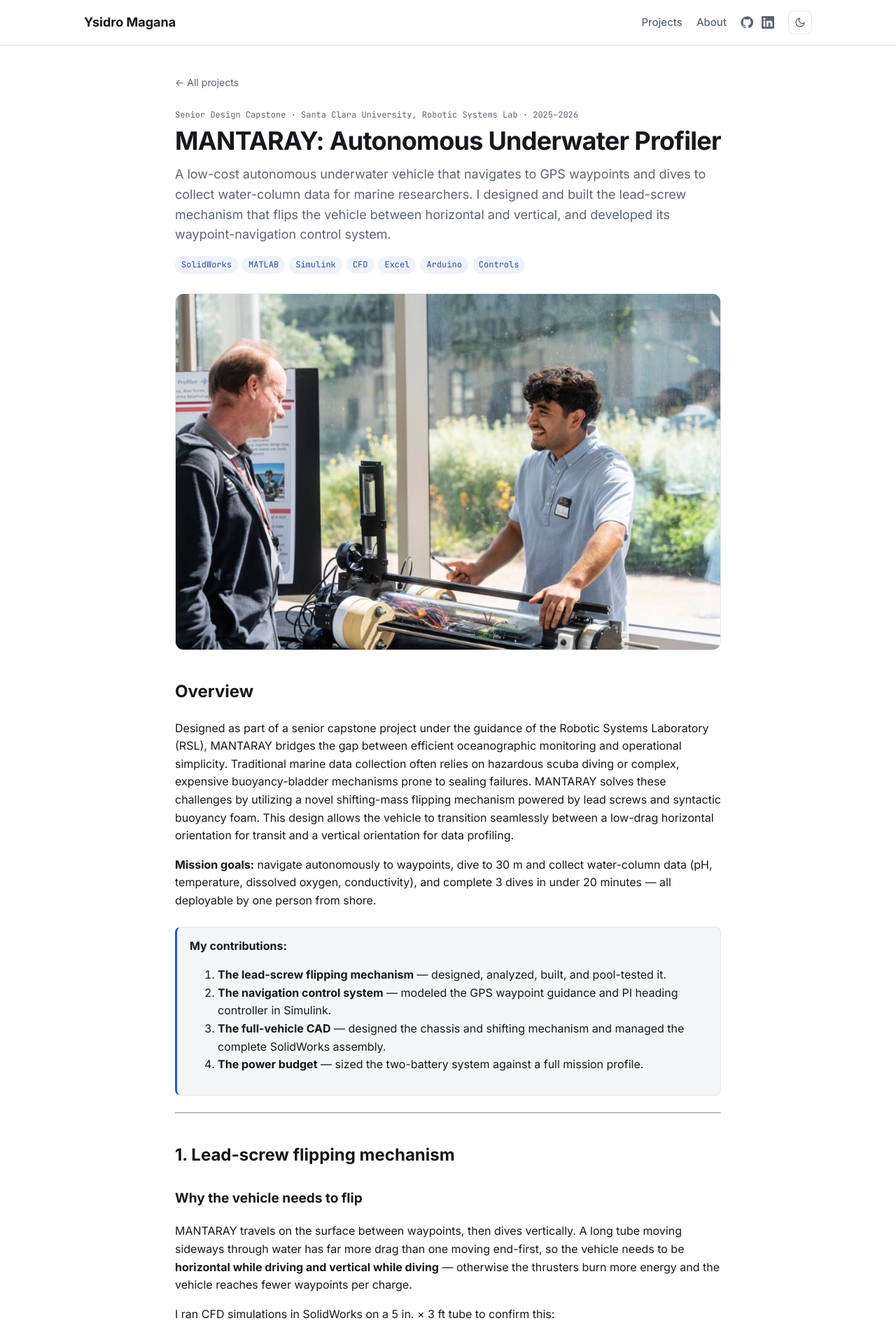
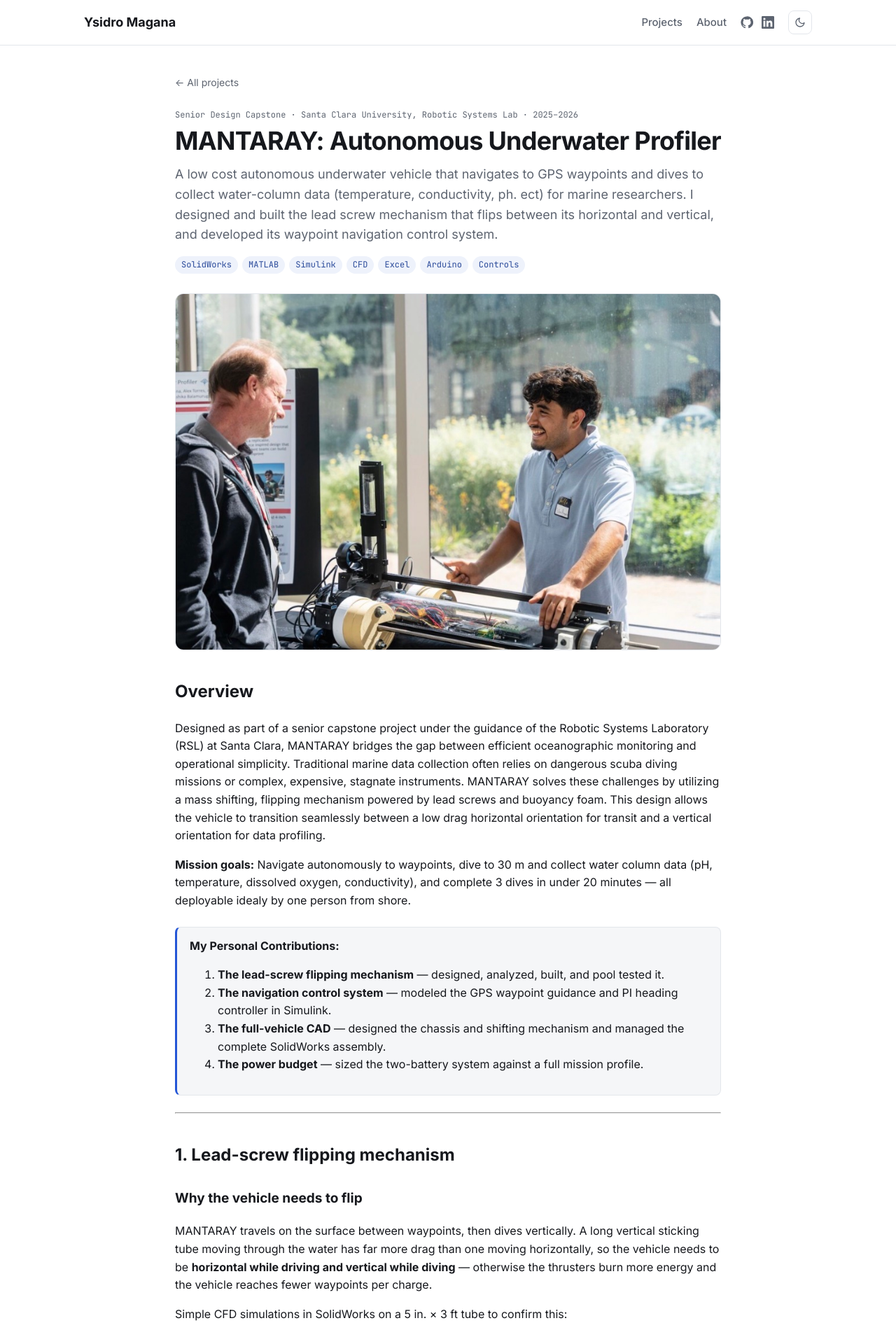
Before and after one commit to ymagana14/ymagana14.github.io, a Jekyll site: the page built from _projects/MANTARAY.md, in a window 1280 px wide. Shown: the top 1920 px of the page at 70% size. Built offline with Jekyll 4.4.1, drawn with Linux system fonts in a browser that asks for light colours; part of the change alters nothing that is shown; some of the changed text lies outside the part shown.

````diff
--- a/_projects/MANTARAY.md
+++ b/_projects/MANTARAY.md
@@ -1,7 +1,7 @@
 ---
 title: "MANTARAY: Autonomous Underwater Profiler"
 context: Senior Design Capstone · Santa Clara University, Robotic Systems Lab · 2025–2026
-summary: A low-cost autonomous underwater vehicle that navigates to GPS waypoints and dives to collect water-column data for marine researchers. I designed and built the lead-screw mechanism that flips the vehicle between horizontal and vertical, and developed its waypoint-navigation control system.
+summary: A low cost autonomous underwater vehicle that navigates to GPS waypoints and dives to collect water-column data (temperature, conductivity, ph. ect) for marine researchers. I designed and built the lead screw mechanism that flips between its horizontal and vertical, and developed its waypoint navigation control system.
 tags: [SolidWorks, MATLAB, Simulink, CFD, Excel, Arduino, Controls]
 image: /assets/img/projects/MANTARAY/cover.jpg
 order: 1
@@ -9,13 +9,13 @@ order: 1
 
 ## Overview
 
-Designed as part of a senior capstone project under the guidance of the Robotic Systems Laboratory (RSL), MANTARAY bridges the gap between efficient oceanographic monitoring and operational simplicity. Traditional marine data collection often relies on hazardous scuba diving or complex, expensive buoyancy-bladder mechanisms prone to sealing failures. MANTARAY solves these challenges by utilizing a novel shifting-mass flipping mechanism powered by lead screws and syntactic buoyancy foam. This design allows the vehicle to transition seamlessly between a low-drag horizontal orientation for transit and a vertical orientation for data profiling.
+Designed as part of a senior capstone project under the guidance of the Robotic Systems Laboratory (RSL) at Santa Clara, MANTARAY bridges the gap between efficient oceanographic monitoring and operational simplicity. Traditional marine data collection often relies on dangerous scuba diving missions or complex, expensive, stagnate instruments. MANTARAY solves these challenges by utilizing a mass shifting, flipping mechanism powered by lead screws and buoyancy foam. This design allows the vehicle to transition seamlessly between a low drag horizontal orientation for transit and a vertical orientation for data profiling.
 
-**Mission goals:** navigate autonomously to waypoints, dive to 30 m and collect water-column data (pH, temperature, dissolved oxygen, conductivity), and complete 3 dives in under 20 minutes — all deployable by one person from shore.
+**Mission goals:** Navigate autonomously to waypoints, dive to 30 m and collect water column data (pH, temperature, dissolved oxygen, conductivity), and complete 3 dives in under 20 minutes — all deployable idealy by one person from shore.
 
 <div class="callout" markdown="1">
-**My contributions:**
-1. **The lead-screw flipping mechanism** — designed, analyzed, built, and pool-tested it.
+**My Personal Contributions:**
+1. **The lead-screw flipping mechanism** — designed, analyzed, built, and pool tested it.
 2. **The navigation control system** — modeled the GPS waypoint guidance and PI heading controller in Simulink.
 3. **The full-vehicle CAD** — designed the chassis and shifting mechanism and managed the complete SolidWorks assembly.
 4. **The power budget** — sized the two-battery system against a full mission profile.
@@ -27,14 +27,16 @@ Designed as part of a senior capstone project under the guidance of the Robotic
 
 ### Why the vehicle needs to flip
 
-MANTARAY travels on the surface between waypoints, then dives vertically. A long tube moving sideways through water has far more drag than one moving end-first, so the vehicle needs to be **horizontal while driving and vertical while diving** — otherwise the thrusters burn more energy and the vehicle reaches fewer waypoints per charge.
+MANTARAY travels on the surface between waypoints, then dives vertically. A long vertical sticking tube moving through the water has far more drag than one moving horizontally, so the vehicle needs to be **horizontal while driving and vertical while diving** — otherwise the thrusters burn more energy and the vehicle reaches fewer waypoints per charge.
 
-I ran CFD simulations in SolidWorks on a 5 in. × 3 ft tube to confirm this:
+Simple CFD simulations in SolidWorks on a 5 in. × 3 ft tube to confirm this:
 
 <div class="img-row">
   <figure><img src="/assets/img/projects/MANTARAY/cfd-horizontal.png" alt="CFD of a tube with flow along its length"><figcaption>Flow along the tube's length</figcaption></figure>
-  <figure><img src="/assets/img/projects/MANTARAY/cfd-vertical.png" alt="CFD of a tube with flow across it"><figcaption>Flow across the tube — much larger pressure region</figcaption></figure>
+  <figure><img src="/assets/img/projects/MANTARAY/cfd-vertical.png" alt="CFD of a tube with flow across it"><figcaption>Flow across the tube much larger pressure region</figcaption></figure>
 </div>
+
+One can see that moving braodside produces a much wider seperated wake and higher prssure drag than mvoing end on, yeilding a higher drag coefficient and much larger total drag force for the same speed. Demonstating why flipping the profiler's orientation is so important when using thrusters.
 
 ### Choosing the approach
 
@@ -62,7 +64,85 @@ There are very few actuators made for underwater use, so we were limited to the
 - Even in the worst case — displacing the buoyant force of the entire profiler — it needs about **1.6 N·m**, a **safety factor of ~2** on the stock servo. That meant **no custom gearbox was needed**.
 - I also checked the lowering torque to make sure the foam won't drift once positioned. It's positive, so the lead screw is **self-locking** and won't backdrive under load.
 
-I wrote these calculations as a MATLAB script so the team could re-run them as the design changed.
+I wrote these calculations as a MATLAB script so the team could re-run them as the design changed:
+
+<div class="callout code-callout" markdown="1">
+**MATLAB · Foam sizing, lead-screw torque, and backdrive check**
+
+```matlab
+clc;
+clear;
+
+% --- 1. DESIGN REQUIREMENTS & CONSTANTS ---
+rho_water = 1025;    % Density of saltwater (kg/m^3)
+rho_foam  = 192;     % Density of buoyancy foam (kg/m^3)
+g = 9.81;            % Gravity (m/s^2)
+
+% --- 2. PROFILER PROPERTIES (FIXED BODY) ---
+V_p = 0.033981464453;           % Volume of profiler hull (m^3)
+m_p = 20.4;                     % Mass of profiler (kg)
+x1 = 0.4572;                     % Distance of center of bouyacy of tube to refernce point
+x2 = 0.6858;                  % Center of Mass / LCG of the profiler (m)
+x3 = x2;                      % Rn they are the same distacance
+
+Fg = m_p*g*x2;
+Ft = rho_water*g*V_p
+
+a = 2*m_p*x2;
+b = rho_water*V_p*x1;
+c = x3*rho_foam;
+
+V_foam = ( a - b ) / c;
+
+fprintf(" Volume of foam needed to not cause a not rotational torque: %.6f mm^3 \n",V_foam*1e9)
+
+% Calculate required length of foam block (assuming it's a cylinder)
+d_buoyancy = 0.16;    % Diameter of foam block (m)
+A_foam = (pi * (d_buoyancy/2)^2); % Cross-sectional area of foam
+Length_foam = ( V_foam/2 ) / A_foam;
+
+fprintf("Length of boyancy foam needed: %.6f mm\n", Length_foam);
+
+% Lead Screw Characteristics (ACME 3/8'')
+D = 0.0127; % Major diameter
+P = 0.00254; % Pitch (m)
+a = 14.5; % thread wall angle in degrees
+d_p = 0.01143; % pitch diameter in m
+
+% Net Buoyancy (The force pushing BACK against your system)
+F_load = V_foam*rho_foam*g;
+
+% Calculating Torque
+f = 0.2; % coefficient of friction
+d_c = 2*D; % collar diameter
+f_c = 0.15; % collar coefficient of friction
+
+T_c = f_c * F_load * (d_c/2);
+T_push = ((F_load * d_p)/2) * (((f * pi * d_p) + P * cosd(a)) / ...
+         ((pi * d_p * cosd(a)) - (f * P))) + T_c;
+
+% --- BACKDRIVE CHECK ---
+% Lead angle (lambda) is the angle of the threads
+lambda = atand(P / (pi * d_p));
+
+% Torque required to LOWER the load (if this is negative, it will backdrive)
+T_lower = ((F_load * d_p)/2) * (((f * pi * d_p * cosd(a)) - (P)) / ...
+          ((pi * d_p * cosd(a)) + (f * P))) + T_c;
+
+fprintf('Torque needed to move load: %.6f N*m\n', T_push);
+
+if T_lower > 0
+    fprintf('STATUS: The system is SELF-LOCKING. No backdrive will occur.\n');
+else
+    fprintf('STATUS: WARNING! The system may BACKDRIVE. External force exceeds friction.\n');
+end
+
+% Thrust Generated (Efficiency-based)
+n = 0.2;
+Fa = (2*pi*n*T_push) / P; % Fixed formula from 1*pi to 2*pi
+fprintf('Thrust Generated: %.2f N\n', Fa);
+```
+</div>
 
 ### Build and testing
 
--- a/assets/css/site.css
+++ b/assets/css/site.css
@@ -161,6 +161,8 @@ a:hover { text-decoration: underline; }
   border-radius: 8px; padding: 14px 18px; margin: 24px 0;
 }
 .callout p { margin: 0; }
+.code-callout p { margin-bottom: 10px; }
+.code-callout pre { margin: 0; max-height: 460px; overflow: auto; background: var(--bg); font-size: 13px; line-height: 1.5; }
 .prose table { width: 100%; border-collapse: collapse; font-size: 14px; margin: 16px 0 24px; }
 .prose th, .prose td { padding: 8px 10px; border-bottom: 1px solid var(--border); text-align: left; }
 .prose th { background: var(--bg-soft); font-weight: 600; }
````
